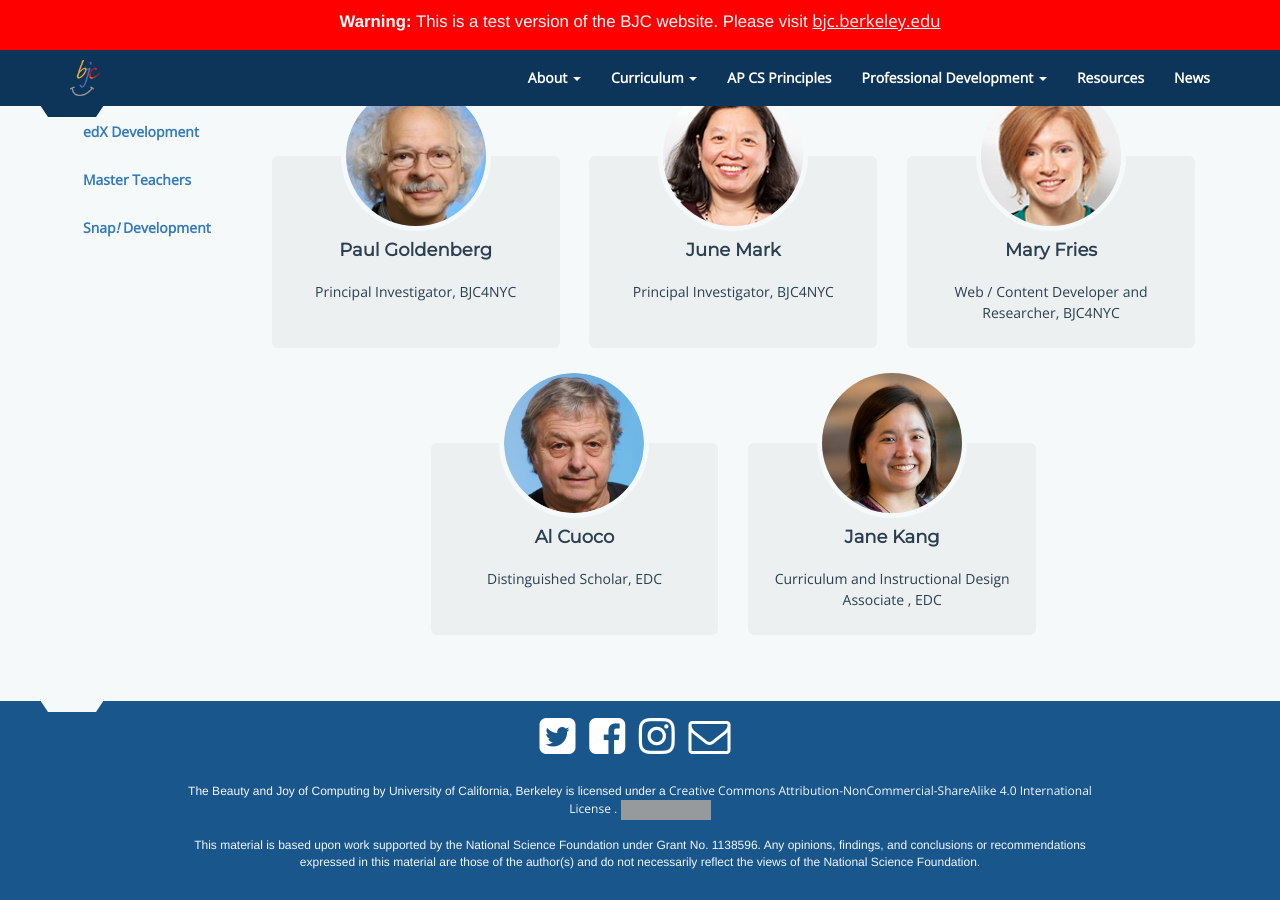
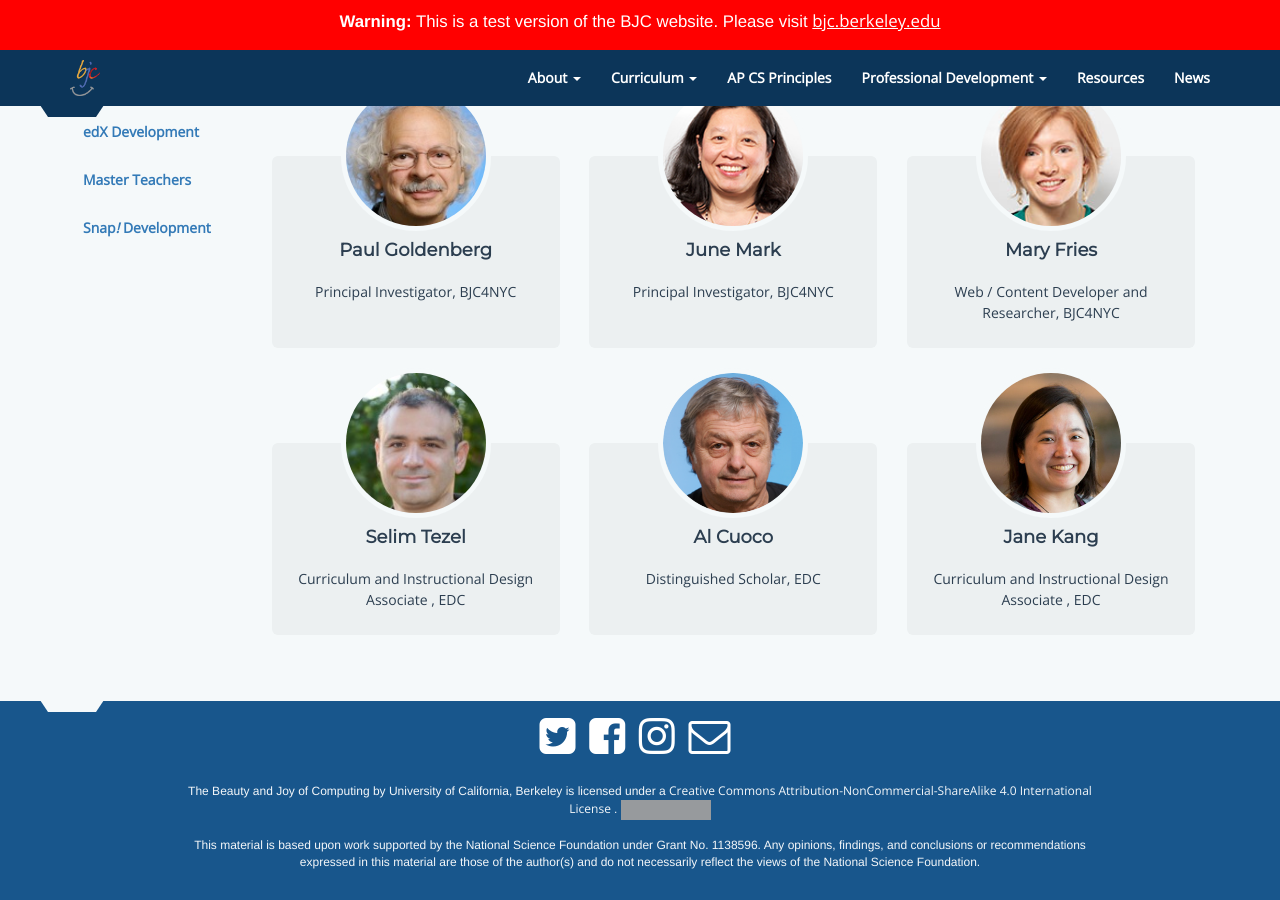
Before and after one commit to beautyjoy/beautyjoy.github.io, a Jekyll site: the page built from team/edc.html, in a window 1280 px wide and 900 px high, scrolled down 457 px. Built offline with Jekyll 4.4.1, drawn with Linux system fonts in a browser that asks for light colours; grey boxes are pictures that could not be loaded.

Commit message:
Add selim to people page

```diff
--- a/_data/people/edc.yml
+++ b/_data/people/edc.yml
@@ -8,6 +8,9 @@
 - name: Mary Fries
   image: mary-fries.jpg
   description: Web / Content Developer and Researcher, BJC4NYC
+- name: Selim Tezel
+  image: selim-tezel.jpeg
+  description: Curriculum and Instructional Design Associate , EDC
 - name: Al Cuoco
   image: al-cuoco.png
   description: Distinguished Scholar, EDC
```
